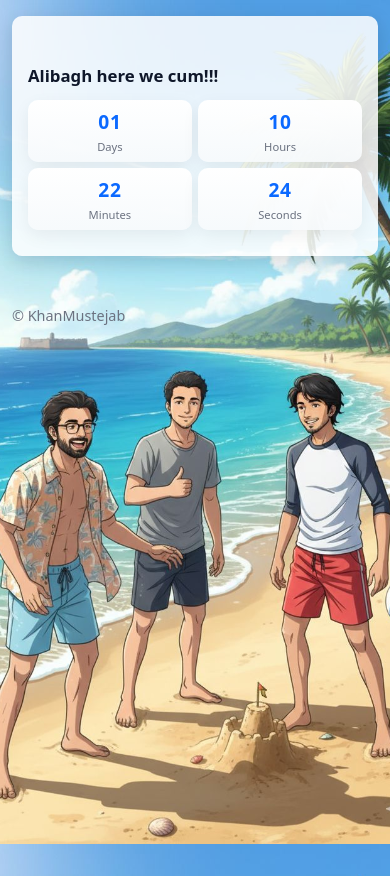
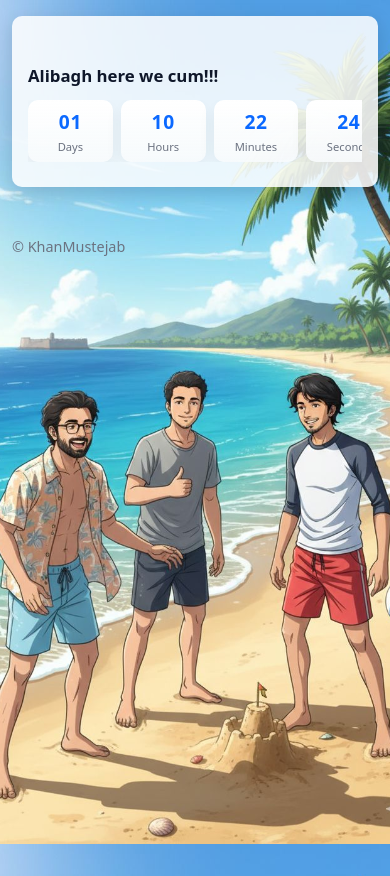
Before and after one commit to KhanMustejab/Host_t, a plain HTML site: page index.html in a window 390 px wide. Drawn offline with Linux system fonts and the light colour scheme.

Commit message:
Mobile: keep countdown units in a single horizontal row (flex + scroll)

```diff
--- a/styles.css
+++ b/styles.css
@@ -95,8 +95,9 @@ main {
 @media (max-width: 520px) {
   body { margin: 1rem auto; padding: 0 0.75rem; }
   main { padding: 1rem; }
-  .countdown { grid-template-columns: repeat(2, 1fr); gap: 0.4rem; }
-  .unit { padding: 0.5rem 0.4rem; }
+  /* Keep countdown units in a single horizontal line on small screens */
+  .countdown { display: flex; flex-wrap: nowrap; gap: 0.5rem; overflow-x: auto; -webkit-overflow-scrolling: touch; }
+  .unit { flex: 0 0 72px; padding: 0.5rem 0.4rem; }
   .num { font-size: 1.2rem; }
   .label { font-size: 0.7rem; }
   .timer h2 { font-size: 1.05rem; }
```
